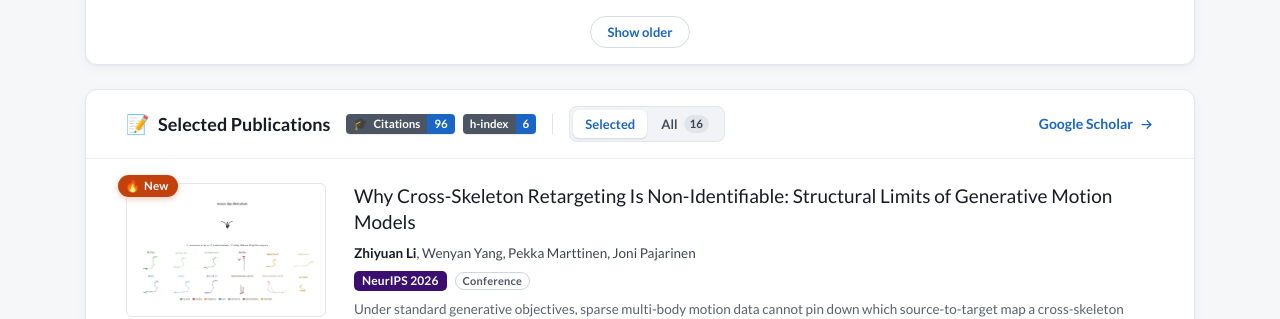
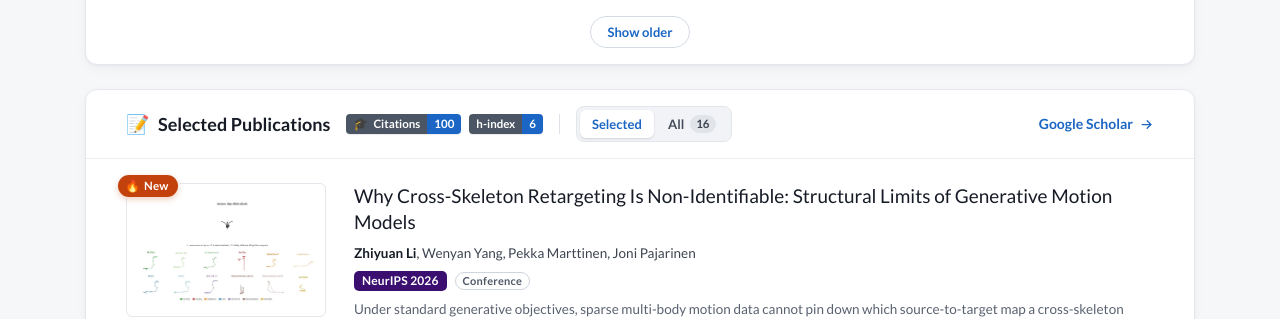
Before and after one commit to LiZhYun/LiZhYun.github.io, a Jekyll site: the page built from index.html, in a window 1280 px wide and 900 px high, scrolled down 1463 px. Shown: the part 143-462 px from the top of the window. Built offline with Jekyll 4.4.1, drawn with Linux system fonts in a browser that asks for light colours.

Commit message:
chore: update Google Scholar numbers (100 citations, h-index 6)
Co-Authored-By: Claude Opus 5.5 (1M context) <noreply@anthropic.com>

```diff
--- a/_data/profile.yml
+++ b/_data/profile.yml
@@ -29,6 +29,6 @@ interests:
   - {icon: robot, label: Robotics}
   - {icon: layers, label: Foundation Models}
 scholar:
-  citations: 96
+  citations: 100
   h_index: 6
-  updated: 2026-10-08
+  updated: 2026-10-25
```
